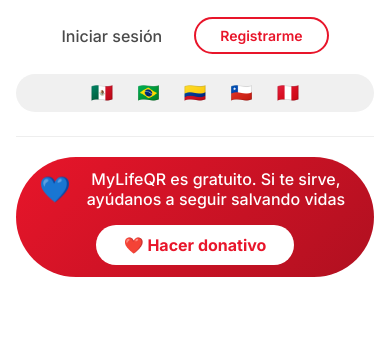
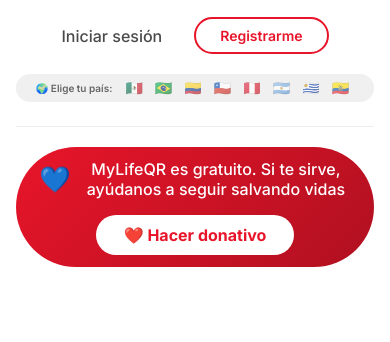
Before and after one commit to MyLifeQR/mylifeqr, a plain HTML site: page index.html in a window 390 px wide. Shown: the part 150-492 px from the top of the page. Drawn offline with nearby package versions, Linux system fonts and the light colour scheme.

Commit message:
Add files via upload

```diff
--- a/index.html
+++ b/index.html
@@ -80,35 +80,51 @@
         .logo img { height: 64px; width: auto; transition: transform 0.3s; }
         .logo img:hover { transform: scale(1.05); }
 
-        /* ===== SELECTOR DE PAÍS ===== */
+        /* ===== SELECTOR DE PAÍS CON LABEL ===== */
+        .pais-selector-wrapper {
+            display: flex;
+            align-items: center;
+            gap: 8px;
+            background: #f0f0f0;
+            padding: 4px 12px 4px 16px;
+            border-radius: 40px;
+        }
+        .pais-label {
+            font-size: 11px;
+            font-weight: 600;
+            color: #666;
+            white-space: nowrap;
+        }
         .pais-selector {
             display: flex;
-            gap: 4px;
-            background: #f0f0f0;
-            padding: 4px;
-            border-radius: 40px;
+            gap: 2px;
         }
         .pais-btn {
             background: transparent;
             border: none;
-            padding: 6px 10px;
-            border-radius: 30px;
+            padding: 4px 6px;
+            border-radius: 20px;
             cursor: pointer;
-            font-size: 18px;
+            font-size: 16px;
             transition: all 0.3s;
             line-height: 1;
+            opacity: 0.6;
         }
         .pais-btn:hover {
+            opacity: 1;
+            transform: scale(1.15);
+            background: rgba(232,21,42,0.1);
+        }
+        .pais-btn.active {
+            opacity: 1;
+            background: #E8152A;
             transform: scale(1.1);
-            background: rgba(232,21,42,0.1);
-        }
-        .pais-btn.active {
-            background: #E8152A;
-            transform: scale(1.05);
             box-shadow: 0 2px 8px rgba(232,21,42,0.3);
+            border-radius: 20px;
+            padding: 4px 8px;
         }
         .pais-btn.active:hover {
-            transform: scale(1.08);
+            transform: scale(1.15);
         }
 
         .nav-links { display: flex; gap: 32px; align-items: center; }
@@ -566,10 +582,19 @@
             .creator-contact { flex-direction: column; align-items: center; gap: 12px; }
             .language-selector { margin-left: 0; }
             .header { flex-direction: column; }
-            .pais-selector {
+            .pais-selector-wrapper {
                 order: 3;
                 width: 100%;
                 justify-content: center;
+                flex-wrap: wrap;
+                padding: 4px 8px;
+            }
+            .pais-label {
+                font-size: 10px;
+            }
+            .pais-btn {
+                font-size: 14px;
+                padding: 3px 5px;
             }
         }
     </style>
@@ -587,13 +612,19 @@
             <div class="header">
                 <div class="logo"><img src="MyLifeQRLogo.png" alt="MyLifeQR" onerror="this.src='https://placehold.co/200x64/E8152A/white?text=MyLifeQR'"></div>
 
-                <!-- ===== SELECTOR DE PAÍS MANUAL ===== -->
+                <!-- ===== SELECTOR DE PAÍS CON LABEL ===== -->
+                <div class="pais-selector-wrapper">
+                    <span class="pais-label">🌍 Elige tu país:</span>
                     <div class="pais-selector">
                         <button class="pais-btn active" data-pais="mx" title="México">🇲🇽</button>
                         <button class="pais-btn" data-pais="br" title="Brasil">🇧🇷</button>
                         <button class="pais-btn" data-pais="co" title="Colombia">🇨🇴</button>
                         <button class="pais-btn" data-pais="cl" title="Chile">🇨🇱</button>
                         <button class="pais-btn" data-pais="pe" title="Perú">🇵🇪</button>
+                        <button class="pais-btn" data-pais="ar" title="Argentina">🇦🇷</button>
+                        <button class="pais-btn" data-pais="uy" title="Uruguay">🇺🇾</button>
+                        <button class="pais-btn" data-pais="ec" title="Ecuador">🇪🇨</button>
+                    </div>
                 </div>
 
                 <div class="language-selector">
@@ -2491,11 +2522,15 @@ function inicializarSelectorPais() {
     });
 
     botones.forEach(btn => {
-        btn.addEventListener('click', function() {
+        btn.addEventListener('click', function(e) {
+            e.preventDefault();
             const pais = this.dataset.pais;
+            console.log(`🌍 Cambiando a país: ${pais}`);
             if (pais && PAISES[pais]) {
                 localStorage.setItem('mylifeqr_pais', pais);
                 window.location.reload();
+            } else {
+                console.warn(`⚠️ País no válido: ${pais}`);
             }
         });
     });
```
Also changed, not shown: perfil.html (+9 -1 lines). Lines whose indentation alone changed are shown as unchanged.
